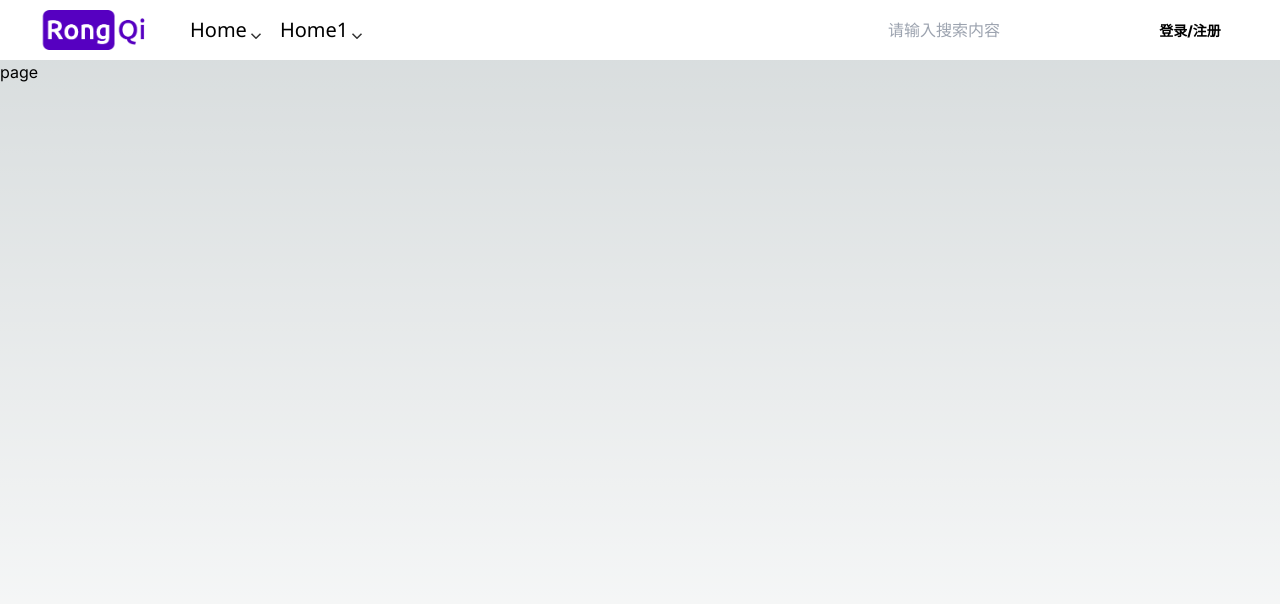
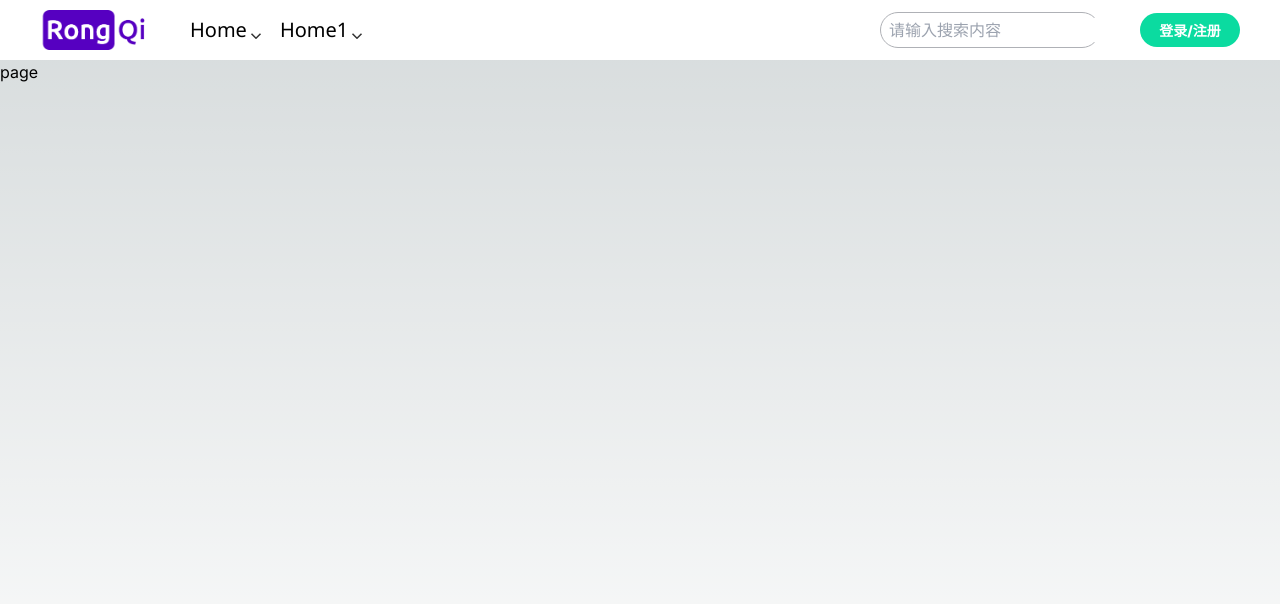
Before and after one commit to timeLord1993/rong-qi, a Next.js app: page / in a window 1280 px wide. Shown: the top 604 px of the page. Built offline with nearby package versions, Linux system fonts and the light colour scheme.

Commit message:
add: 路由跳转添加

```diff
--- a/src/app/(base-page)/layout.tsx
+++ b/src/app/(base-page)/layout.tsx
@@ -1,4 +1,5 @@
 import "../globals.css";
+import "@/styles/index.scss";
 import { Inter } from "next/font/google";
 import React from "react";
 import Header from "@/components/Header";
--- a/src/app/(login-page)/layout.tsx
+++ b/src/app/(login-page)/layout.tsx
@@ -1,4 +1,5 @@
 import "../globals.css";
+import "@/styles/index.scss";
 import { Inter } from "next/font/google";
 
 const inter = Inter({ subsets: ["latin"] });
--- a/src/components/Header/index.tsx
+++ b/src/components/Header/index.tsx
@@ -1,11 +1,13 @@
 "use client";
+import React from "react";
+import { useRouter } from "next/navigation";
 import { useRef } from "react";
 import Image from "next/image";
 import header from "./index.module.scss";
 import logo from "@public/rongqi-logo_1x.png";
 import dynamic from "next/dynamic";
-import React from "react";
 
+// 菜单
 const Menus = () => {
   const menus = [
     {
@@ -34,6 +36,7 @@ const Menus = () => {
   );
 };
 
+// 搜索框
 const Search = () => {
   return (
     <>
@@ -42,22 +45,24 @@ const Search = () => {
   );
 };
 
-const Login = () => {
+// 登录按钮
+const Login = (props: any) => {
   return (
     <>
-      <button className={header.login}>登录/注册</button>
+      <button className={header.login} onClick={() => props.onLink()}>
+        登录/注册
+      </button>
     </>
   );
 };
 
 const Header = () => {
-  const Me = dynamic(() => import("@icon-park/react").then((i) => i.Me), {
-    ssr: true,
-  });
+  const router = useRouter();
   const headerRef = useRef(null);
-  function handleClick() {
+  const handleClick = () => {
     console.log("this", headerRef);
-  }
+  };
+
   return (
     <>
       <header className={header.container} ref={headerRef}>
@@ -71,7 +76,7 @@ const Header = () => {
           <Search />
         </div>
         <div className={header["control-box"]}>
-          <Login />
+          <Login onLink={() => router.push("/login")} />
           {/* <Me theme="outline" size="24" fill="#333" /> */}
         </div>
       </header>
--- /dev/null
+++ b/src/styles/index.scss
@@ -0,0 +1 @@
+@use "./base.scss" as *;
```
